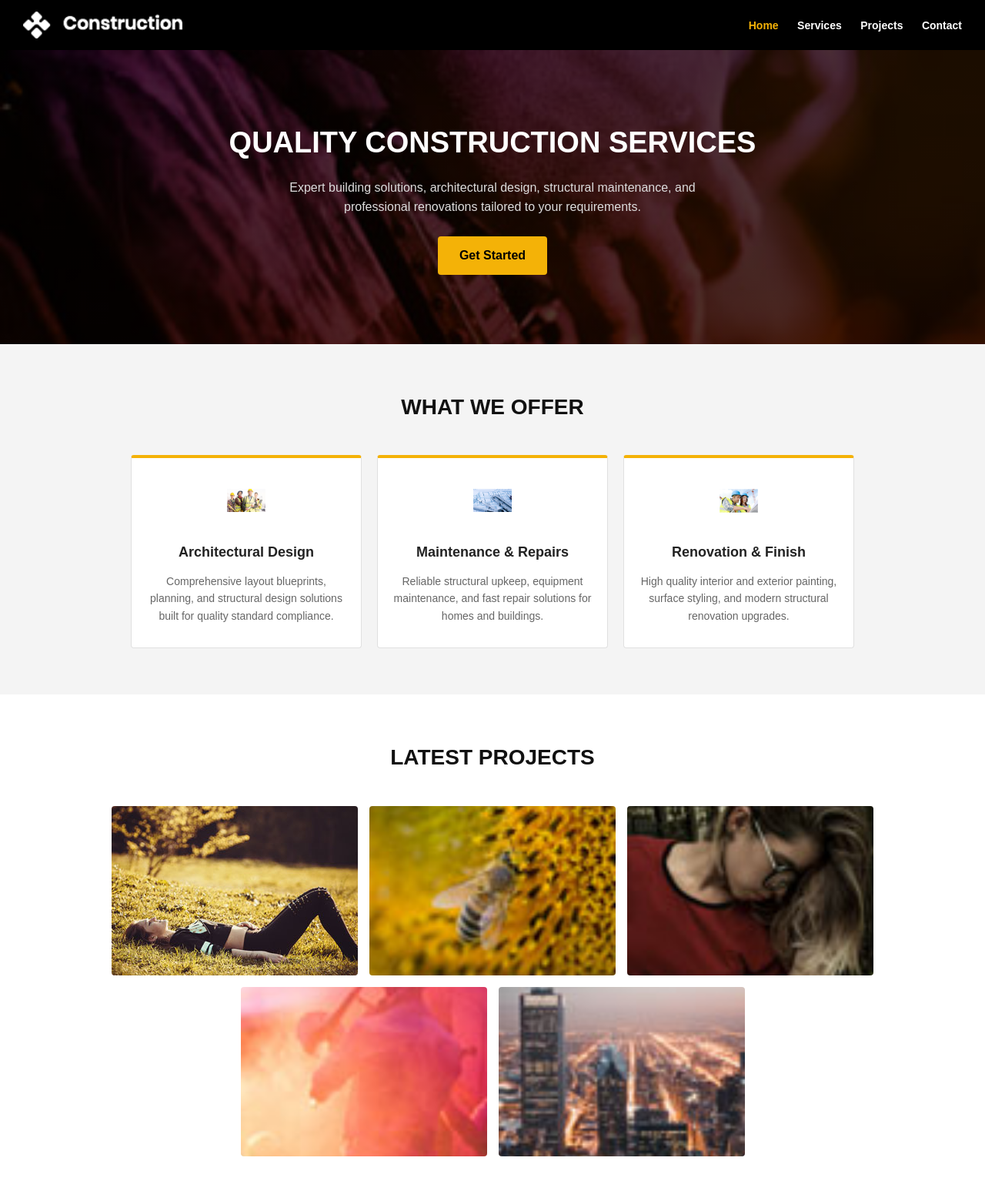
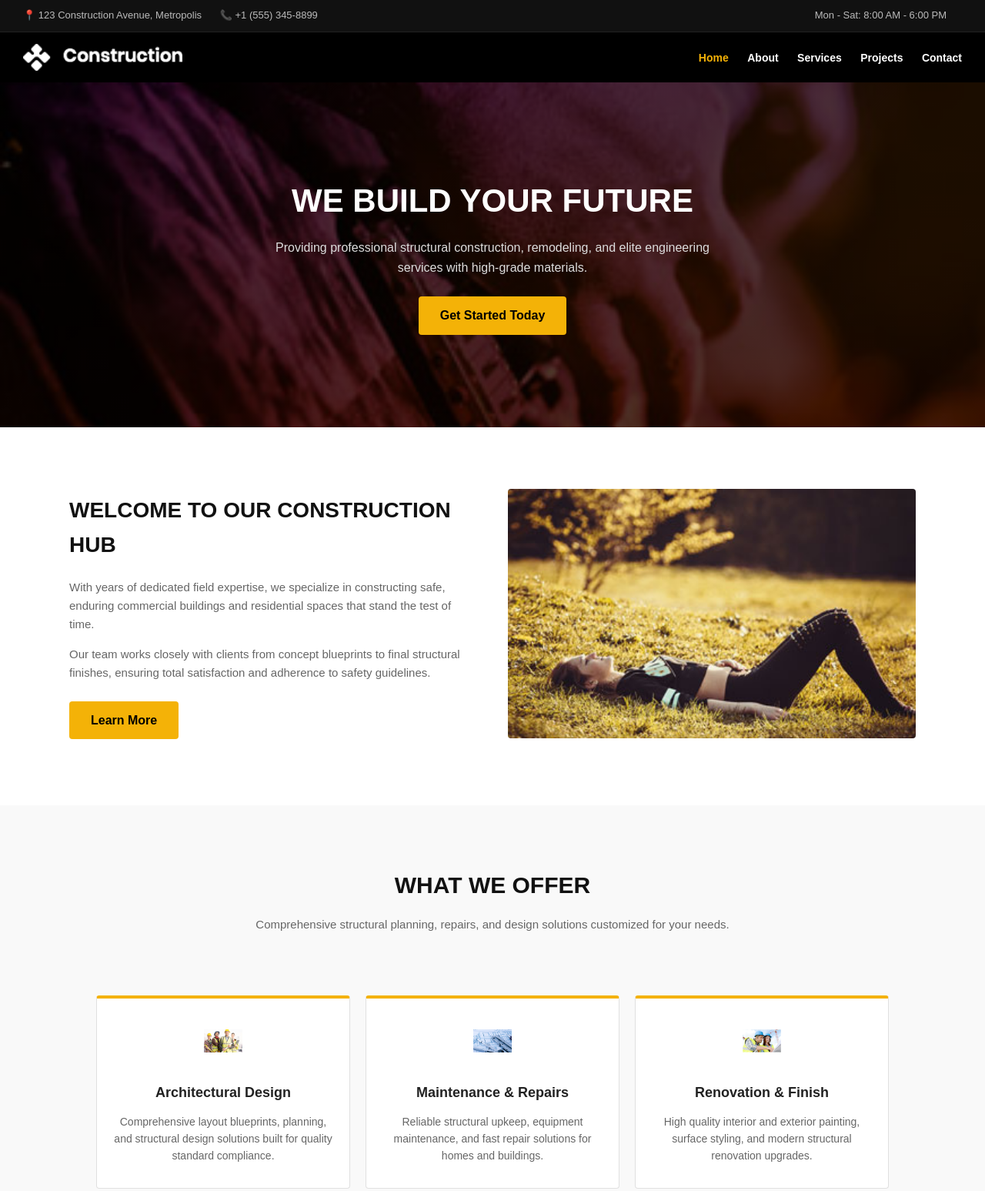
Before and after one commit to Qasim-Ahmed-coder/Construction-web, a plain HTML site: page index.html in a window 1280 px wide. Shown: the top 1547 px of the page at 77% size. Drawn offline with Linux system fonts and the light colour scheme.

Commit message:
Update index.html

```diff
--- a/index.html
+++ b/index.html
@@ -3,9 +3,9 @@
 <head>
     <meta charset="UTF-8">
     <meta name="viewport" content="width=device-width, initial-scale=1.0">
-    <title>Construction - Colorlib Style</title>
+    <title>Construction - Colorlib Full Page</title>
     <style>
-        /* Global Reset */
+        /* Global Reset & Base Styles */
         * {
             box-sizing: border-box;
             margin: 0;
@@ -19,6 +19,23 @@
             line-height: 1.6;
         }
 
+        /* Top Bar */
+        .top-bar {
+            background: #111;
+            color: #bbb;
+            padding: 10px 30px;
+            font-size: 13px;
+            display: flex;
+            justify-content: space-between;
+            align-items: center;
+            flex-wrap: wrap;
+            border-bottom: 1px solid #222;
+        }
+
+        .top-bar div span {
+            margin-right: 20px;
+        }
+
         /* Header Navigation */
         header {
             background-color: #000;
@@ -27,6 +44,9 @@
             align-items: center;
             padding: 15px 30px;
             flex-wrap: wrap;
+            position: sticky;
+            top: 0;
+            z-index: 1000;
         }
 
         .logo img {
@@ -51,11 +71,11 @@
             background: linear-gradient(rgba(0,0,0,0.7), rgba(0,0,0,0.7)), url('b1.jpg') center/cover no-repeat;
             color: white;
             text-align: center;
-            padding: 90px 20px;
+            padding: 120px 20px;
         }
 
         .hero h1 {
-            font-size: 38px;
+            font-size: 42px;
             margin-bottom: 15px;
             text-transform: uppercase;
         }
@@ -81,19 +101,79 @@
             background-color: #d99b04;
         }
 
-        /* Services Cards Section */
-        .services {
-            padding: 60px 20px;
+        /* Section Generic */
+        .section-padding {
+            padding: 80px 20px;
             max-width: 1100px;
             margin: 0 auto;
             text-align: center;
         }
 
         .section-title {
-            font-size: 28px;
-            margin-bottom: 40px;
+            font-size: 30px;
+            margin-bottom: 15px;
             text-transform: uppercase;
             color: #111;
+        }
+
+        .section-desc {
+            font-size: 15px;
+            color: #666;
+            max-width: 700px;
+            margin: 0 auto 40px auto;
+        }
+
+        /* About Us Section */
+        .about-section {
+            background: #fff;
+            padding: 80px 20px;
+        }
+
+        .about-container {
+            display: flex;
+            justify-content: center;
+            align-items: center;
+            gap: 40px;
+            max-width: 1100px;
+            margin: 0 auto;
+            flex-wrap: wrap;
+            text-align: left;
+        }
+
+        .about-text {
+            flex: 1;
+            min-width: 300px;
+        }
+
+        .about-text h2 {
+            font-size: 28px;
+            margin-bottom: 20px;
+            color: #111;
+            text-transform: uppercase;
+        }
+
+        .about-text p {
+            color: #666;
+            margin-bottom: 15px;
+            font-size: 15px;
+        }
+
+        .about-image {
+            flex: 1;
+            min-width: 300px;
+        }
+
+        .about-image img {
+            width: 100%;
+            border-radius: 4px;
+            object-fit: cover;
+            max-height: 350px;
+        }
+
+        /* Services Cards Section */
+        .services {
+            background: #f9f9f9;
+            padding: 80px 20px;
         }
 
         .cards-container {
@@ -101,6 +181,8 @@
             justify-content: center;
             gap: 20px;
             flex-wrap: wrap;
+            max-width: 1100px;
+            margin: 0 auto;
         }
 
         .card {
@@ -108,7 +190,7 @@
             border: 1px solid #e0e0e0;
             border-top: 4px solid #f4b207;
             padding: 30px 20px;
-            width: 300px;
+            width: 330px;
             text-align: center;
             border-radius: 4px;
         }
@@ -133,8 +215,8 @@
 
         /* Portfolio / Projects Gallery Section */
         .projects {
-            padding: 60px 20px;
             background: #fff;
+            padding: 80px 20px;
             text-align: center;
         }
 
@@ -148,8 +230,8 @@
         }
 
         .project-item {
-            width: 320px;
-            height: 220px;
+            width: 340px;
+            height: 230px;
             overflow: hidden;
             border-radius: 4px;
         }
@@ -160,11 +242,50 @@
             object-fit: cover;
         }
 
+        /* Testimonials / Features Section */
+        .testimonials {
+            background: #f4f4f4;
+            padding: 80px 20px;
+            text-align: center;
+        }
+
+        .testimonial-box {
+            background: #fff;
+            max-width: 700px;
+            margin: 0 auto;
+            padding: 40px;
+            border-radius: 6px;
+            border: 1px solid #ddd;
+            position: relative;
+        }
+
+        .testimonial-box img {
+            width: 70px;
+            height: 70px;
+            border-radius: 50%;
+            object-fit: cover;
+            margin-bottom: 15px;
+            border: 2px solid #f4b207;
+        }
+
+        .testimonial-box p {
+            font-style: italic;
+            color: #555;
+            font-size: 16px;
+            margin-bottom: 20px;
+        }
+
+        .testimonial-box h4 {
+            font-size: 16px;
+            color: #111;
+            text-transform: uppercase;
+        }
+
         /* Contact Section */
         .contact {
             background-color: #111;
             color: white;
-            padding: 60px 20px;
+            padding: 80px 20px;
             text-align: center;
         }
 
@@ -173,7 +294,7 @@
         }
 
         .contact form {
-            max-width: 450px;
+            max-width: 480px;
             margin: 0 auto;
             display: flex;
             flex-direction: column;
@@ -190,7 +311,7 @@
         }
 
         .contact textarea {
-            height: 100px;
+            height: 120px;
         }
 
         .contact button {
@@ -203,29 +324,49 @@
             cursor: pointer;
         }
 
+        .contact button:hover {
+            background-color: #d99b04;
+        }
+
         /* Footer */
         footer {
-            background-color: #000;
+            background-color: #050505;
             color: #777;
             text-align: center;
-            padding: 20px;
+            padding: 25px;
             font-size: 13px;
             border-top: 1px solid #222;
         }
 
-        /* Responsive Mobile Layout */
-        @media (max-width: 600px) {
+        /* Responsive Mobile Adjustments */
+        @media (max-width: 768px) {
             header {
                 flex-direction: column;
                 gap: 15px;
             }
-            nav a {
-                margin: 0 8px;
+            .top-bar {
+                flex-direction: column;
+                text-align: center;
+                gap: 5px;
+            }
+            .about-container {
+                flex-direction: column;
             }
         }
     </style>
 </head>
 <body>
+
+    <!-- Top Bar Info -->
+    <div class="top-bar">
+        <div>
+            <span>📍 123 Construction Avenue, Metropolis</span>
+            <span>📞 +1 (555) 345-8899</span>
+        </div>
+        <div>
+            <span>Mon - Sat: 8:00 AM - 6:00 PM</span>
+        </div>
+    </div>
 
     <!-- Header Navigation -->
     <header>
@@ -234,6 +375,7 @@
         </div>
         <nav>
             <a href="#" class="active">Home</a>
+            <a href="#about">About</a>
             <a href="#services">Services</a>
             <a href="#projects">Projects</a>
             <a href="#contact">Contact</a>
@@ -242,42 +384,56 @@
 
     <!-- Hero Banner -->
     <section class="hero">
-        <h1>Quality Construction Services</h1>
-        <p>Expert building solutions, architectural design, structural maintenance, and professional renovations tailored to your requirements.</p>
-        <a href="#contact" class="btn">Get Started</a>
+        <h1>We Build Your Future</h1>
+        <p>Providing professional structural construction, remodeling, and elite engineering services with high-grade materials.</p>
+        <a href="#contact" class="btn">Get Started Today</a>
+    </section>
+
+    <!-- About Us Section -->
+    <section class="about-section" id="about">
+        <div class="about-container">
+            <div class="about-text">
+                <h2>Welcome to Our Construction Hub</h2>
+                <p>With years of dedicated field expertise, we specialize in constructing safe, enduring commercial buildings and residential spaces that stand the test of time.</p>
+                <p>Our team works closely with clients from concept blueprints to final structural finishes, ensuring total satisfaction and adherence to safety guidelines.</p>
+                <a href="#contact" class="btn" style="margin-top: 10px;">Learn More</a>
+            </div>
+            <div class="about-image">
+                <img src="b2.jpg" alt="Construction Worksite">
+            </div>
+        </div>
     </section>
 
     <!-- Services Section -->
     <section class="services" id="services">
-        <h2 class="section-title">What We Offer</h2>
+        <div class="section-padding" style="padding-top: 0; padding-bottom: 40px;">
+            <h2 class="section-title">What We Offer</h2>
+            <p class="section-desc">Comprehensive structural planning, repairs, and design solutions customized for your needs.</p>
+        </div>
         <div class="cards-container">
-
             <div class="card">
                 <img src="s1.png" alt="Design Icon" class="card-icon">
                 <h3>Architectural Design</h3>
                 <p>Comprehensive layout blueprints, planning, and structural design solutions built for quality standard compliance.</p>
             </div>
-
             <div class="card">
                 <img src="s2.png" alt="Maintenance Icon" class="card-icon">
                 <h3>Maintenance & Repairs</h3>
                 <p>Reliable structural upkeep, equipment maintenance, and fast repair solutions for homes and buildings.</p>
             </div>
-
             <div class="card">
                 <img src="s3.png" alt="Renovation Icon" class="card-icon">
                 <h3>Renovation & Finish</h3>
                 <p>High quality interior and exterior painting, surface styling, and modern structural renovation upgrades.</p>
             </div>
-
         </div>
     </section>
 
-    <!-- Projects Gallery Section -->
+    <!-- Portfolio / Projects Gallery Section -->
     <section class="projects" id="projects">
         <h2 class="section-title">Latest Projects</h2>
+        <p class="section-desc">Take a look at some of our recently completed structural architecture projects.</p>
         <div class="projects-grid">
-            <div class="project-item"><img src="b2.jpg" alt="Project 2"></div>
             <div class="project-item"><img src="b3.jpg" alt="Project 3"></div>
             <div class="project-item"><img src="b4.jpg" alt="Project 4"></div>
             <div class="project-item"><img src="b5.jpg" alt="Project 5"></div>
@@ -285,13 +441,28 @@
         </div>
     </section>
 
+    <!-- Testimonial Section -->
+    <section class="testimonials">
+        <div class="section-padding" style="padding-top: 0; padding-bottom: 30px;">
+            <h2 class="section-title">Client Feedback</h2>
+        </div>
+        <div class="testimonial-box">
+            <img src="user2.png" alt="Client Photo">
+            <p>"The team delivered exceptional results ahead of schedule. Their attention to structural safety, fine details, and clear communication made our commercial build seamless!"</p>
+            <h4>Jessica Miller — Project Manager</h4>
+        </div>
+    </section>
+
     <!-- Contact Section -->
     <section class="contact" id="contact">
-        <h2 class="section-title">Send Us A Message</h2>
+        <div class="section-padding" style="padding-top: 0; padding-bottom: 30px;">
+            <h2 class="section-title" style="color: #fff;">Send Us A Message</h2>
+            <p class="section-desc" style="color: #aaa;">Ready to start your next build? Reach out for estimates or inquiries.</p>
+        </div>
         <form>
             <input type="text" placeholder="Your Name" required>
             <input type="email" placeholder="Your Email" required>
-            <textarea placeholder="Describe your project..." required></textarea>
+            <textarea placeholder="Describe your project details..." required></textarea>
             <button type="submit">Send Message</button>
         </form>
     </section>
```
